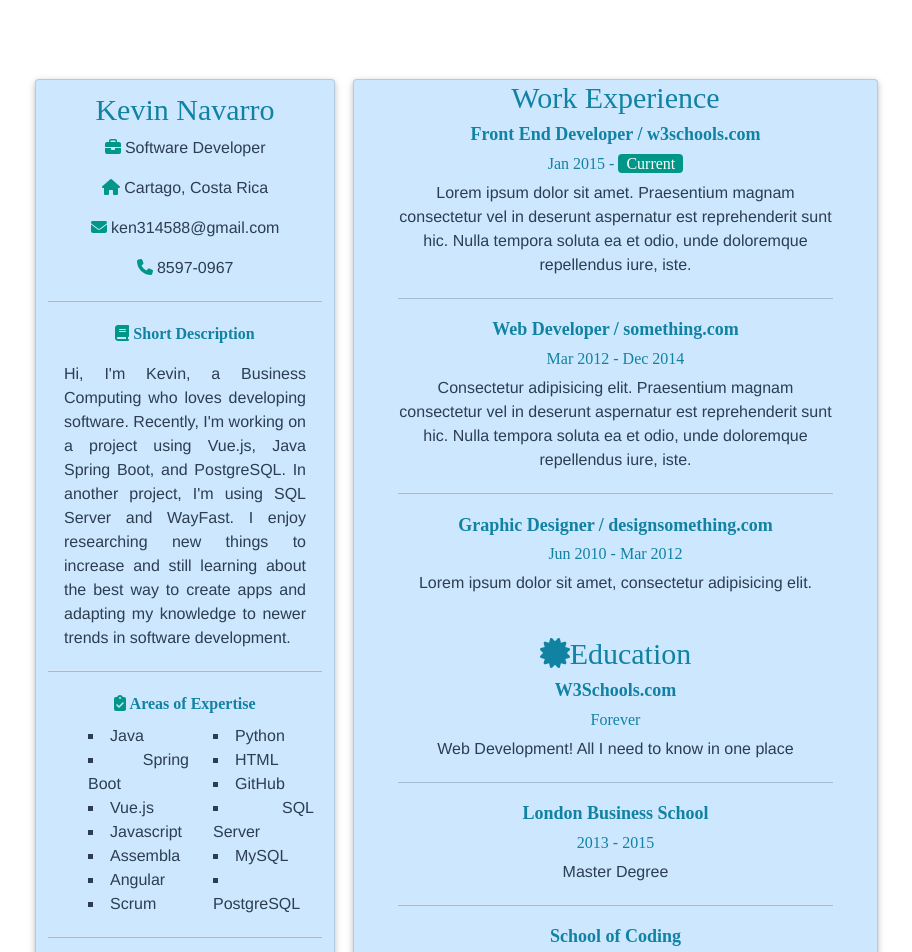
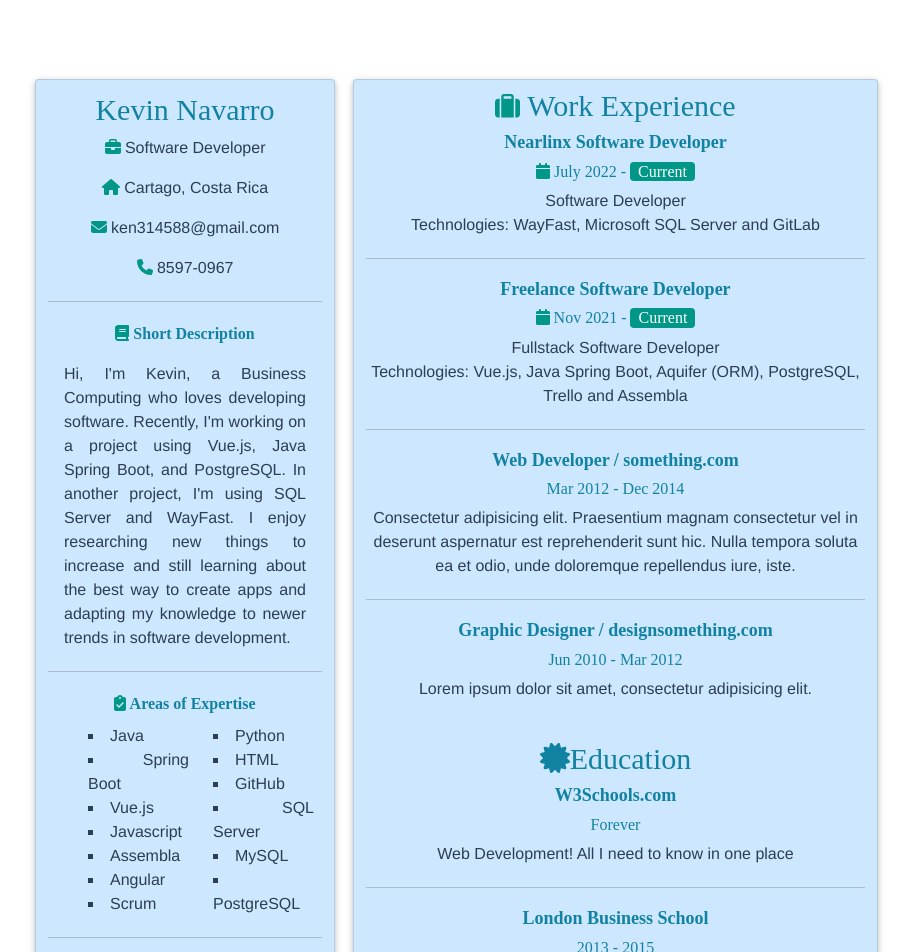
Before and after one commit to kevinNavarroNavarro/kn-resume, a Vue app in the folder kn-resume/: page / in a window 1280 px wide. Shown: the top 952 px of the page, without its empty margins (164-1076 px from the left). Built offline with nearby package versions, Linux system fonts and the light colour scheme.

Commit message:
Added two work experience

```diff
--- a/kn-resume/src/components/Resume.vue
+++ b/kn-resume/src/components/Resume.vue
@@ -96,31 +96,46 @@
       </div>
 
       <div class="col-md-7 card">
-        <div class="w3-container w3-card w3-white w3-margin-bottom">
-          <h2 class="w3-text-grey w3-padding-16">
-            <i class="fa fa-suitcase fa-fw w3-xxlarge w3-text-teal"></i>Work
-            Experience
+        <div>
+          <h2 class="mt-2">
+            <font-awesome-icon
+              icon="suitcase"
+              class="text-teal"
+              style="font-size: 25px"
+            />
+            Work Experience
           </h2>
-          <div class="w3-container">
-            <h5 class="w3-opacity">
-              <b>Front End Developer / w3schools.com</b>
+          <div>
+            <h5>
+              <b> Nearlinx Software Developer </b>
             </h5>
-            <h6 class="w3-text-teal">
-              <i class="fa fa-calendar fa-fw"></i>Jan 2015 -
-              <span class="w3-tag w3-teal w3-round">Current</span>
+            <h6>
+              <font-awesome-icon icon="calendar" class="text-teal" /> July 2022
+              -
+              <span class="tag w3-teal w3-round">Current</span>
             </h6>
+            <p class="m-0">Software Developer</p>
+            <p>Technologies: WayFast, Microsoft SQL Server and GitLab</p>
+            <hr />
+          </div>
+          <div>
+            <h5>
+              <b> Freelance Software Developer</b>
+            </h5>
+            <h6>
+              <font-awesome-icon icon="calendar" class="text-teal" /> Nov 2021 -
+              <span class="tag w3-teal w3-round">Current</span>
+            </h6>
+            <p class="m-0">Fullstack Software Developer</p>
             <p>
-              Lorem ipsum dolor sit amet. Praesentium magnam consectetur vel in
-              deserunt aspernatur est reprehenderit sunt hic. Nulla tempora
-              soluta ea et odio, unde doloremque repellendus iure, iste.
+              Technologies: Vue.js, Java Spring Boot, Aquifer (ORM), PostgreSQL,
+              Trello and Assembla
             </p>
             <hr />
           </div>
-          <div class="w3-container">
-            <h5 class="w3-opacity"><b>Web Developer / something.com</b></h5>
-            <h6 class="w3-text-teal">
-              <i class="fa fa-calendar fa-fw"></i>Mar 2012 - Dec 2014
-            </h6>
+          <div>
+            <h5><b>Web Developer / something.com</b></h5>
+            <h6><i class="fa fa-calendar fa-fw"></i>Mar 2012 - Dec 2014</h6>
             <p>
               Consectetur adipisicing elit. Praesentium magnam consectetur vel
               in deserunt aspernatur est reprehenderit sunt hic. Nulla tempora
@@ -128,45 +143,36 @@
             </p>
             <hr />
           </div>
-          <div class="w3-container">
-            <h5 class="w3-opacity">
+          <div>
+            <h5>
               <b>Graphic Designer / designsomething.com</b>
             </h5>
-            <h6 class="w3-text-teal">
-              <i class="fa fa-calendar fa-fw"></i>Jun 2010 - Mar 2012
-            </h6>
+            <h6><i class="fa fa-calendar fa-fw"></i>Jun 2010 - Mar 2012</h6>
             <p>Lorem ipsum dolor sit amet, consectetur adipisicing elit.</p>
             <br />
           </div>
         </div>
 
-        <div class="w3-container w3-card w3-white">
-          <h2 class="w3-text-grey w3-padding-16">
+        <div>
+          <h2>
             <font-awesome-icon icon="certificate"></font-awesome-icon>
-            <i class="fa fa-certificate fa-fw w3-xxlarge w3-text-teal"></i
-            >Education
+            <i class="fa fa-certificate fa-fw w3-xxlarge"></i>Education
           </h2>
-          <div class="w3-container">
-            <h5 class="w3-opacity"><b>W3Schools.com</b></h5>
-            <h6 class="w3-text-teal">
-              <i class="fa fa-calendar fa-fw"></i>Forever
-            </h6>
+          <div>
+            <h5><b>W3Schools.com</b></h5>
+            <h6><i class="fa fa-calendar fa-fw"></i>Forever</h6>
             <p>Web Development! All I need to know in one place</p>
             <hr />
           </div>
-          <div class="w3-container">
-            <h5 class="w3-opacity"><b>London Business School</b></h5>
-            <h6 class="w3-text-teal">
-              <i class="fa fa-calendar fa-fw"></i>2013 - 2015
-            </h6>
+          <div>
+            <h5><b>London Business School</b></h5>
+            <h6><i class="fa fa-calendar fa-fw"></i>2013 - 2015</h6>
             <p>Master Degree</p>
             <hr />
           </div>
-          <div class="w3-container">
-            <h5 class="w3-opacity"><b>School of Coding</b></h5>
-            <h6 class="w3-text-teal">
-              <i class="fa fa-calendar fa-fw"></i>2010 - 2013
-            </h6>
+          <div>
+            <h5><b>School of Coding</b></h5>
+            <h6><i class="fa fa-calendar fa-fw"></i>2010 - 2013</h6>
             <p>Bachelor Degree</p>
             <br />
           </div>
@@ -190,6 +196,8 @@
   faCirclePlus,
   faGlobe,
   faCertificate,
+  faCalendar,
+  faSuitcase,
 } from "@fortawesome/free-solid-svg-icons";
 library.add(
   faBriefcase,
@@ -201,6 +209,8 @@
   faClipboardCheck,
   faCirclePlus,
   faGlobe,
+  faSuitcase,
+  faCalendar,
   faCertificate
 );
 
@@ -239,6 +249,15 @@
   max-width: 70%;
   margin: auto;
   padding: 10px;
+}
+
+.tag {
+  background-color: #000;
+  color: #fff;
+  display: inline-block;
+  padding-left: 8px;
+  padding-right: 8px;
+  text-align: center;
 }
 
 /* W3.CSS 4.15 December 2020 by Jan Egil and Borge Refsnes */
@@ -535,14 +554,6 @@
   box-shadow: none;
 }
 .w3-badge,
-.w3-tag {
-  background-color: #000;
-  color: #fff;
-  display: inline-block;
-  padding-left: 8px;
-  padding-right: 8px;
-  text-align: center;
-}
 .w3-badge {
   border-radius: 50%;
 }
@@ -1053,10 +1064,7 @@
 .w3-round-xxlarge {
   border-radius: 32px;
 }
-.w3-container,
-.w3-panel {
-  padding: 0.01em 16px;
-}
+
 .w3-panel {
   margin-top: 16px;
   margin-bottom: 16px;
```
